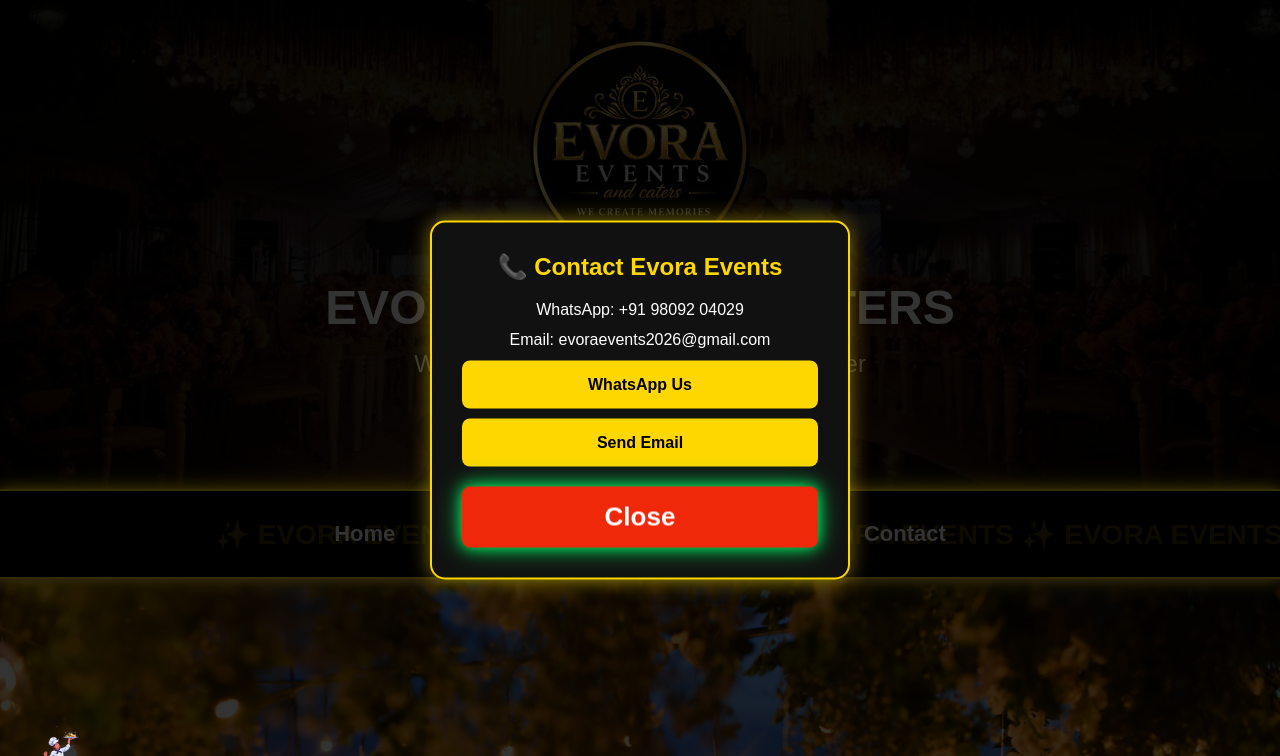
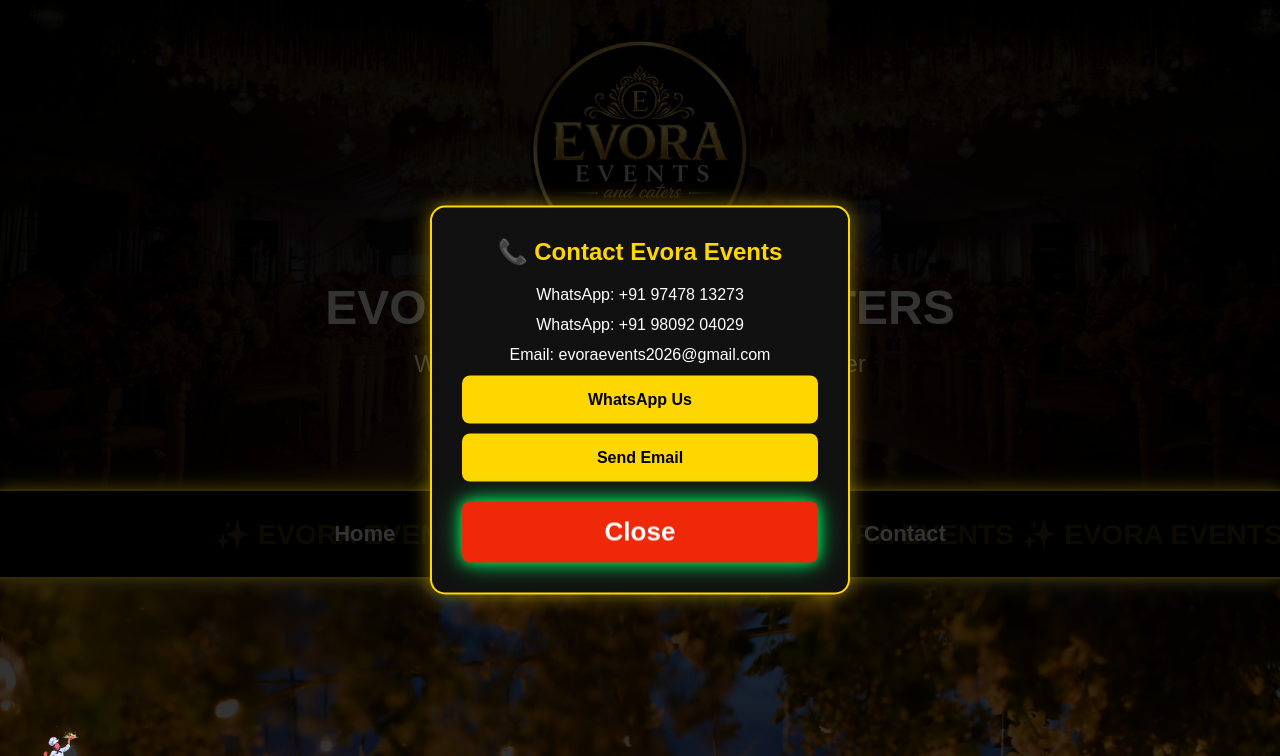
Before and after one commit to Abhiram-AVG/evoraevents, a plain HTML site: page index.html in a window 1280 px wide. Both pictures are taken after a click on the link "Contact". Shown: the top 756 px of the page. Drawn offline with Linux system fonts and the light colour scheme.

Commit message:
Add files via upload

```diff
--- a/index.html
+++ b/index.html
@@ -65,6 +65,9 @@
     ✨ Book Your Event Now
 </button>
 
+
+
+
 </section>
 
 <div id="contactPopup" class="popup">
@@ -74,11 +77,13 @@
 
     <h2>📞 Contact Evora Events</h2>
 
+
+    <p>WhatsApp: +91 97478 13273</p>
     <p>WhatsApp: +91 98092 04029</p>
-
     <p>Email: evoraevents2026@gmail.com</p>
 
-    <a href="https://wa.me/919809204029" target="_blank" class="popup-btn">
+
+        <a href="https://wa.me/919809204029 & 9197478132737" target="_blank" class="popup-btn">
         WhatsApp Us
     </a>
 
```
